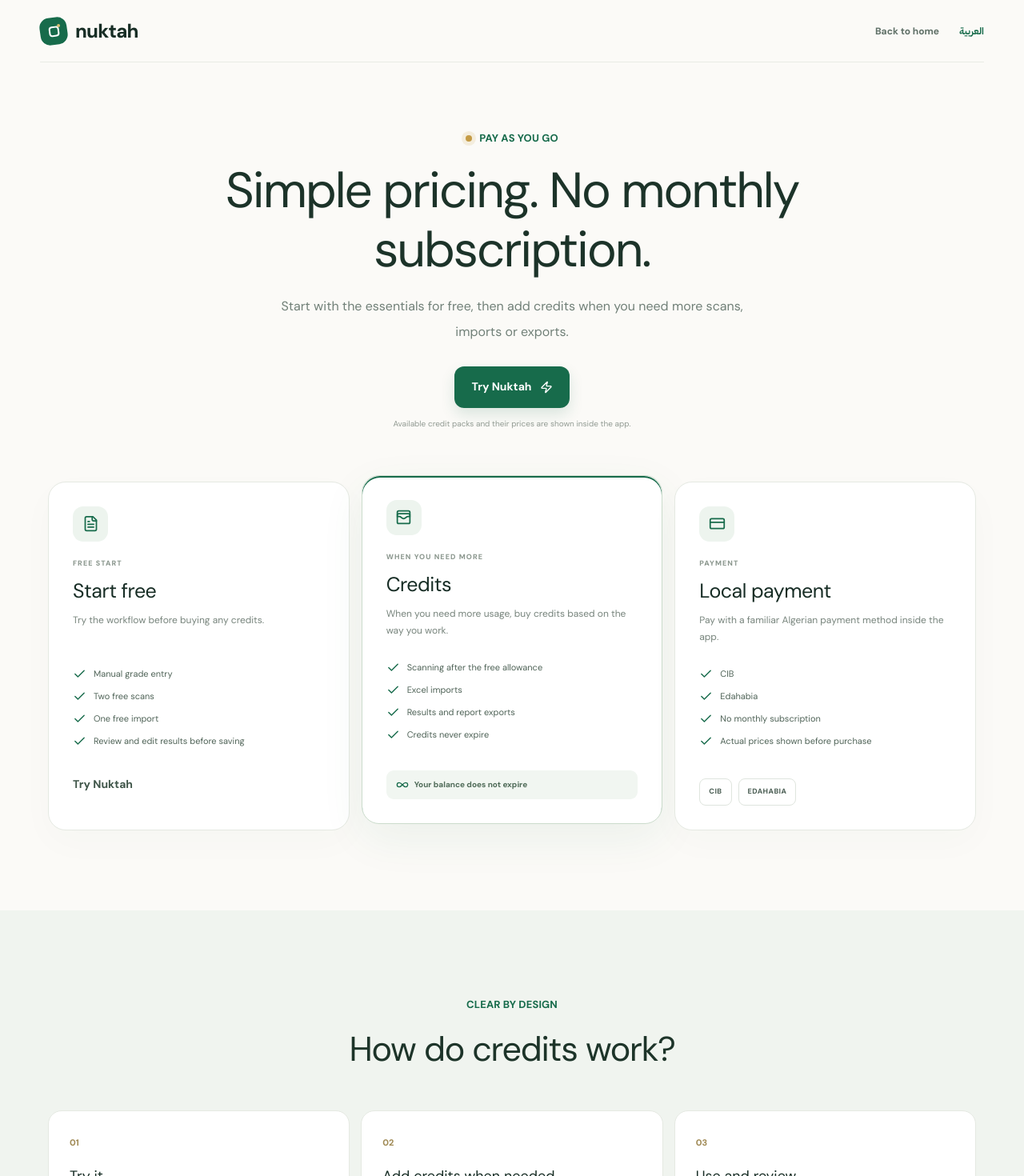
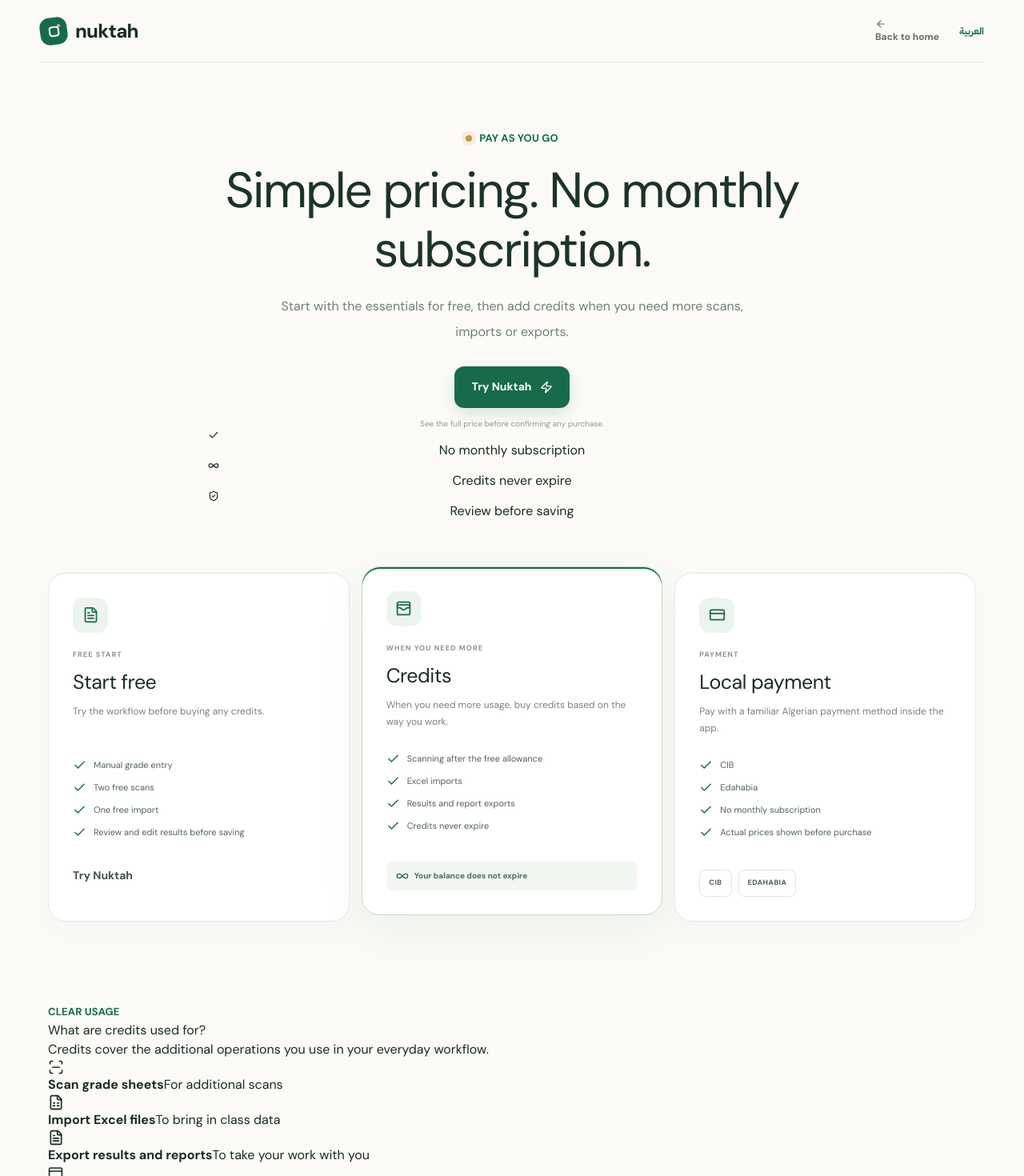
Before and after one commit to cipher-cell2/nkktah_site, a Next.js app: page /en/pricing in a window 1280 px wide. Shown: the top 1470 px of the page at 80% size. Built offline with nearby package versions, Linux system fonts and the light colour scheme.

Commit message:
Improve pricing page clarity and usage guidance

```diff
--- a/components/pricing.tsx
+++ b/components/pricing.tsx
@@ -1,6 +1,6 @@
 "use client";
 
-import { Check, ChevronDown, CreditCard, FileSpreadsheet, FileText, Infinity, LockKeyhole, ScanLine, ShieldCheck, WalletCards, Zap } from "lucide-react";
+import { Check, ChevronDown, CreditCard, FileSpreadsheet, FileText, Infinity, LockKeyhole, ScanLine, ShieldCheck, WalletCards, Zap, ArrowLeft, ArrowRight } from "lucide-react";
 import { useState } from "react";
 
 type Locale = "ar" | "en";
@@ -10,7 +10,7 @@ const content = {
     lang:"ar", dir:"rtl", brand:"نُقطة",
     back:"العودة للرئيسية", switch:"English", title:"أسعار بسيطة. بدون اشتراك شهري.",
     intro:"ابدأ بالأدوات الأساسية مجاناً، ثم اشترِ أرصدة عندما تحتاج إلى مزيد من المسح أو الاستيراد أو التصدير.",
-    cta:"جرّب نُقطة", note:"الأسعار وباقات الأرصدة المتاحة تظهر داخل التطبيق.",
+    cta:"جرّب نُقطة", note:"اطّلع على السعر الكامل قبل تأكيد أي عملية شراء.", priceLabel:"لا نخفي السعر عنك", priceText:"تظهر كل باقة وسعرها بوضوح داخل التطبيق قبل الدفع. لا توجد رسوم شهرية أو تجديد تلقائي.", usageTitle:"متى تحتاج إلى الأرصدة؟", usageIntro:"تغطي الأرصدة العمليات الإضافية التي تستخدمها في عملك اليومي.", usageScan:"مسح كشوف النقاط", usageExcel:"استيراد ملفات Excel", usageExport:"تصدير النتائج والتقارير", reassurance:"تبدأ مجاناً، وتقرر أنت متى تضيف رصيداً.",
     freeTitle:"ابدأ مجاناً", freeDesc:"جرّب طريقة العمل قبل شراء أي رصيد.",
     freeItems:["إدخال العلامات يدوياً","مسحان مجانيان","استيراد واحد مجاني","مراجعة وتعديل النتائج قبل الحفظ"],
     creditsTitle:"الأرصدة", creditsDesc:"عندما تحتاج إلى استخدام إضافي، اشترِ أرصدة حسب وتيرة عملك.",
@@ -27,7 +27,7 @@ const content = {
     lang:"en", dir:"ltr", brand:"nuktah",
     back:"Back to home", switch:"العربية", title:"Simple pricing. No monthly subscription.",
     intro:"Start with the essentials for free, then add credits when you need more scans, imports or exports.",
-    cta:"Try Nuktah", note:"Available credit packs and their prices are shown inside the app.",
+    cta:"Try Nuktah", note:"See the full price before confirming any purchase.", priceLabel:"No hidden pricing", priceText:"Every available pack and its price is clearly shown in the app before payment. No monthly fees or automatic renewals.", usageTitle:"What are credits used for?", usageIntro:"Credits cover the additional operations you use in your everyday workflow.", usageScan:"Scan grade sheets", usageExcel:"Import Excel files", usageExport:"Export results and reports", reassurance:"Start free, then choose when you want to add credits.",
     freeTitle:"Start free", freeDesc:"Try the workflow before buying any credits.",
     freeItems:["Manual grade entry","Two free scans","One free import","Review and edit results before saving"],
     creditsTitle:"Credits", creditsDesc:"When you need more usage, buy credits based on the way you work.",
@@ -47,17 +47,36 @@ const playUrl="https://play.google.com/apps/testing/app.nuktah";
 export default function Pricing({locale}:{locale:Locale}) {
   const t=content[locale]; const [open,setOpen]=useState<number|null>(0);
   return <main lang={t.lang} dir={t.dir} className="pricing-page">
-    <header className="pricing-header"><a className="brand" href={locale==="ar"?"/":"/en"}><span className="brand-mark"><span /></span><span>{t.brand}</span></a><div><a className="pricing-back" href={locale==="ar"?"/":"/en"}>{t.back}</a><a className="pricing-language" href={locale==="ar"?"/en/pricing":"/pricing"}>{t.switch}</a></div></header>
+    <header className="pricing-header"><a className="brand" href={locale==="ar"?"/":"/en"}><span className="brand-mark"><span /></span><span>{t.brand}</span></a><div><a className="pricing-back" href={locale==="ar"?"/":"/en"}>{locale==="ar"?<ArrowRight size={14}/>:<ArrowLeft size={14}/>} {t.back}</a><a className="pricing-language" href={locale==="ar"?"/en/pricing":"/pricing"}>{t.switch}</a></div></header>
     <section className="pricing-hero">
       <span className="eyebrow"><span className="eyebrow-dot" />{locale==="ar"?"نظام الدفع":"PAY AS YOU GO"}</span>
       <h1>{t.title}</h1><p>{t.intro}</p>
       <a className="button button-primary" href={playUrl} target="_blank" rel="noreferrer">{t.cta}<Zap size={16}/></a>
       <small>{t.note}</small>
+      <div className="pricing-promise">
+        <span><Check size={14}/>{locale==="ar"?"لا اشتراك شهري":"No monthly subscription"}</span>
+        <span><Infinity size={14}/>{locale==="ar"?"الأرصدة لا تنتهي":"Credits never expire"}</span>
+        <span><ShieldCheck size={14}/>{locale==="ar"?"مراجعة قبل الحفظ":"Review before saving"}</span>
+      </div>
     </section>
     <section className="pricing-cards section-wrap">
       <article className="price-card free-card"><div className="price-icon"><FileText size={21}/></div><span className="price-kicker">{locale==="ar"?"الخطة المجانية":"FREE START"}</span><h2>{t.freeTitle}</h2><p>{t.freeDesc}</p><ul>{t.freeItems.map(x=><li key={x}><Check size={17}/>{x}</li>)}</ul><a className="button button-quiet price-link" href={playUrl} target="_blank" rel="noreferrer">{t.cta}</a></article>
       <article className="price-card credits-card"><div className="price-icon"><WalletCards size={21}/></div><span className="price-kicker">{locale==="ar"?"عند الحاجة":"WHEN YOU NEED MORE"}</span><h2>{t.creditsTitle}</h2><p>{t.creditsDesc}</p><ul>{t.creditItems.map(x=><li key={x}><Check size={17}/>{x}</li>)}</ul><div className="credit-note"><Infinity size={16}/>{locale==="ar"?"رصيدك لا يتقادم":"Your balance does not expire"}</div></article>
       <article className="price-card payment-card"><div className="price-icon"><CreditCard size={21}/></div><span className="price-kicker">{locale==="ar"?"طرق الدفع":"PAYMENT"}</span><h2>{t.paymentTitle}</h2><p>{t.paymentDesc}</p><ul>{t.paymentItems.map(x=><li key={x}><Check size={17}/>{x}</li>)}</ul><div className="payment-methods"><span>CIB</span><span>EDAHABIA</span></div></article>
+    </section>
+    <section className="pricing-usage section-wrap">
+      <div className="usage-heading">
+        <span className="eyebrow">{locale==="ar"?"استخدام واضح":"CLEAR USAGE"}</span>
+        <h2>{t.usageTitle}</h2>
+        <p>{t.usageIntro}</p>
+      </div>
+      <div className="usage-panel">
+        <div className="usage-item"><span className="usage-icon"><ScanLine size={20}/></span><b>{t.usageScan}</b><span>{locale==="ar"?"عند الحاجة إلى مسح إضافي":"For additional scans"}</span></div>
+        <div className="usage-item"><span className="usage-icon"><FileSpreadsheet size={20}/></span><b>{t.usageExcel}</b><span>{locale==="ar"?"لإضافة بيانات الأقسام":"To bring in class data"}</span></div>
+        <div className="usage-item"><span className="usage-icon"><FileText size={20}/></span><b>{t.usageExport}</b><span>{locale==="ar"?"لإخراج عملك بصيغ عملية":"To take your work with you"}</span></div>
+      </div>
+      <div className="pricing-price-note"><span className="price-note-icon"><CreditCard size={19}/></span><div><b>{t.priceLabel}</b><p>{t.priceText}</p></div></div>
+      <p className="pricing-reassurance"><Check size={15}/>{t.reassurance}</p>
     </section>
     <section className="credit-flow"><div className="section-wrap"><div className="section-heading centered"><span className="eyebrow">{locale==="ar"?"بكل وضوح":"CLEAR BY DESIGN"}</span><h2>{t.howTitle}</h2></div><div className="credit-steps">{t.how.map(([n,h,b])=><article key={n}><span>{n}</span><h3>{h}</h3><p>{b}</p></article>)}</div></div></section>
     <section className="pricing-trust section-wrap"><div><ShieldCheck size={22}/><div><b>{locale==="ar"?"أنت تتحكم قبل كل حفظ":"You're in control before every save"}</b><p>{locale==="ar"?"نُقطة لا تحفظ النتيجة مباشرة بعد القراءة. راجع وعدّل ثم أكّد.":"Nuktah does not silently save results after reading. Review, edit, then confirm."}</p></div></div><div><LockKeyhole size={22}/><div><b>{locale==="ar"?"لا مفاجآت في الاستهلاك":"No hidden credit surprises"}</b><p>{locale==="ar"?"لا يُستهلك الرصيد إلا بعد نجاح القراءة.":"Credits are only consumed after a successful read."}</p></div></div></section>
```
